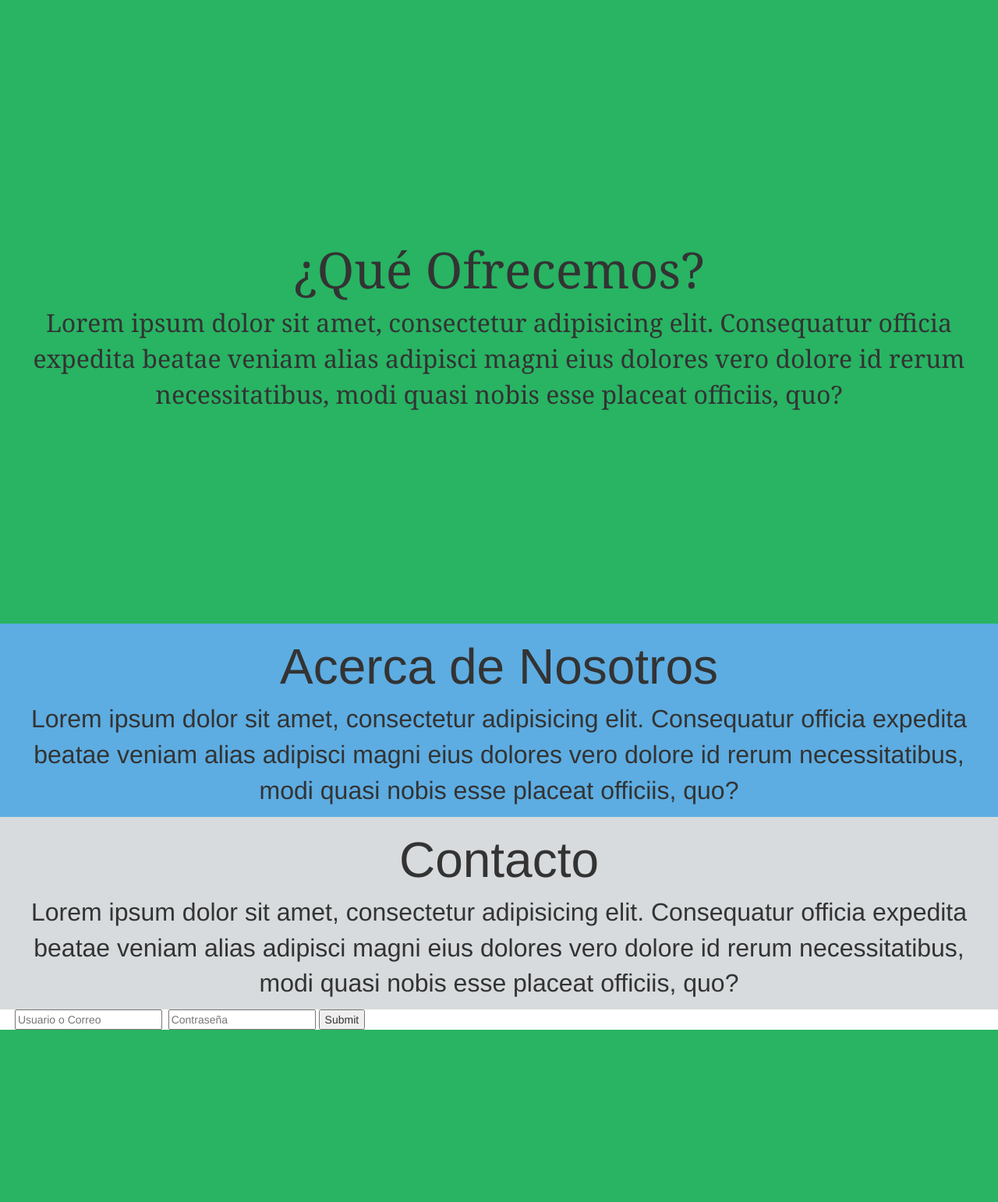
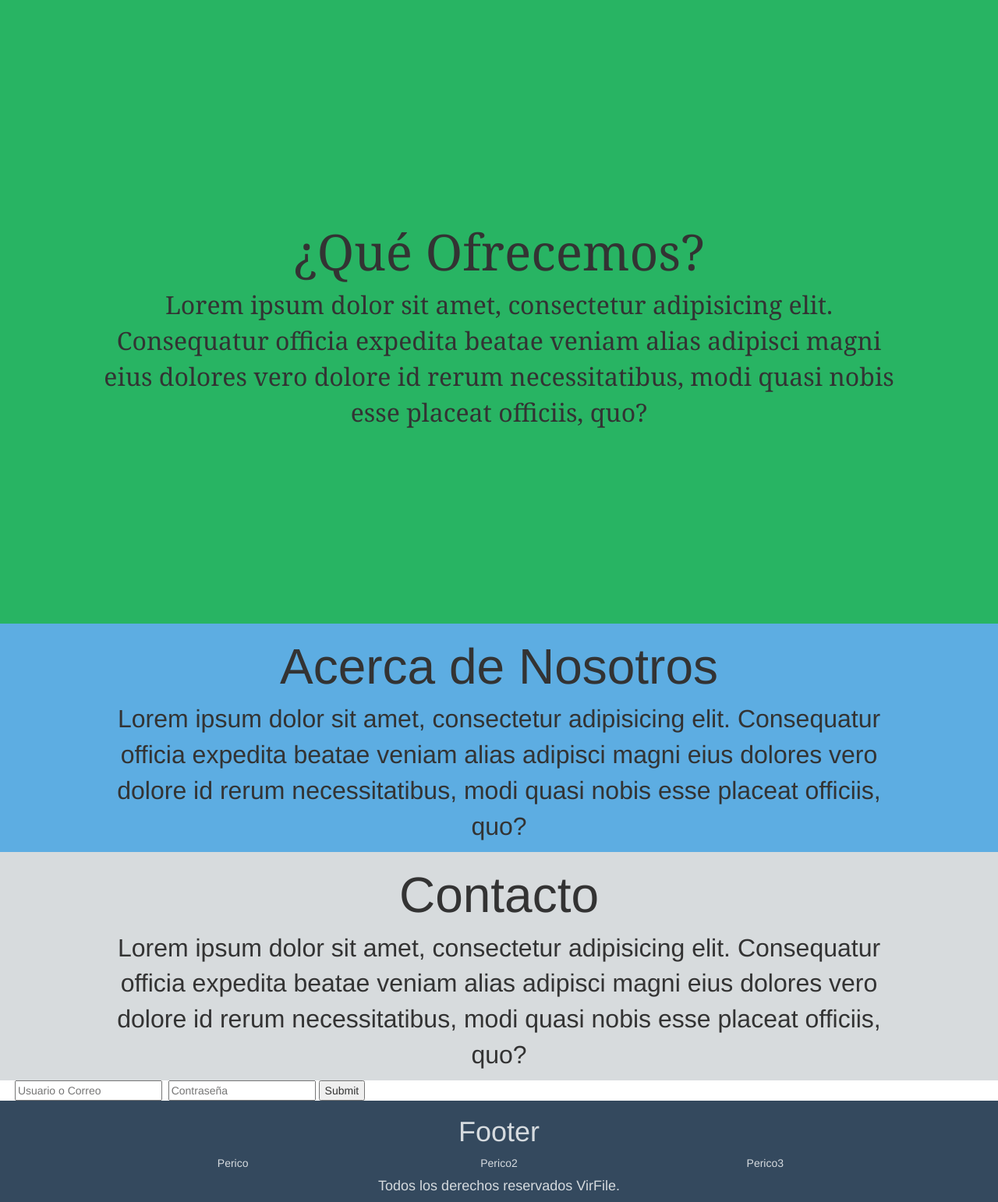
Before and after one commit to ivan-topp/Virfile, a PHP site: page / in a window 1280 px wide. Shown: the whole page at 78% size. Before the commit the page ends 1321 px from the top, so only its background shows below. Run offline with PHP 8.4, Linux system fonts and the light colour scheme.

Commit message:
Update 2 09-11.
Actualización en la vista principal + agregado el Footer.

```diff
--- a/VirFile/Resources/App/css/styles.css
+++ b/VirFile/Resources/App/css/styles.css
@@ -1,6 +1,8 @@
 .service{
 	background-color: #28B463;
 	height: 100vh;
+	padding-left: 10vw;
+	padding-right: 10vw;
 	font-family: Century Gothic, Georgia;
 }
 .center{
@@ -20,10 +22,20 @@
 	font-size: 4vh;
 }
 .contacto{
+	padding-left: 10vw;
+	padding-right: 10vw;
 	background-color: #D7DBDD;
 	/*height: 70vh;*/
 }
 .About-us{
+	padding-left: 10vw;
+	padding-right: 10vw;
 	background-color: #5DADE2;
 	/*height: 50vh;*/
 }
+.footer{
+	color: #D6DBDF;
+	padding-left: 10vw;
+	padding-right: 10vw;
+	background-color: #34495E;
+}
--- /dev/null
+++ b/VirFile/View/footer.php
@@ -0,0 +1,17 @@
+<div class="row">
+	<div class="col-xs-12 footer text-center">
+		<h1>Footer</h1>
+		<div class="col-xs-12 col-md-4">
+			Perico
+		</div>
+		<div class="col-xs-12 col-md-4">
+			Perico2
+		</div>
+		<div class="col-xs-12 col-md-4">
+			Perico3
+		</div>
+		<div class="col-xs-12">
+			<h4>Todos los derechos reservados VirFile.</h4>
+		</div>
+	</div>
+</div>
--- a/VirFile/View/home.php
+++ b/VirFile/View/home.php
@@ -41,6 +41,7 @@
 			<input type="password" name="Pass" placeholder="Contraseña" required>
 			<input type="submit" name="Submit">
 		</form>
+		<?php include('./View/footer.php');?>
 	</div>
 	<script src="./Resources/Jquery/jquery-3.2.1.min.js">"></script>
 	<script src="./Resources/Bootstrap/js/bootstrap.min.js">"></script>
```
